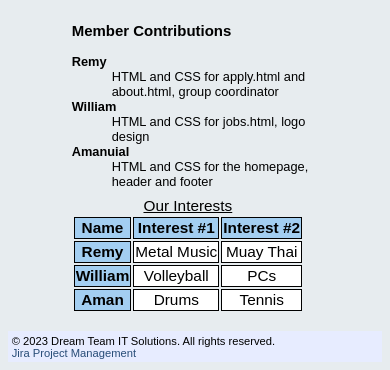
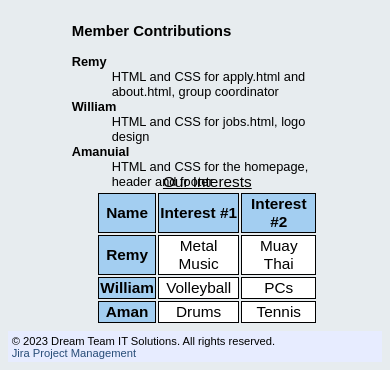
Before and after one commit to Remy-Amor/dream_team_COS10026_project, a PHP site: page /about.html in a window 390 px wide. Shown: the part 536-906 px from the top of the page. Run offline with PHP 8.4, Linux system fonts and the light colour scheme; some web fonts are replaced.

Commit message:
finished about.html responsive styling

```diff
--- a/styles/responsive.css
+++ b/styles/responsive.css
@@ -79,7 +79,7 @@ description: refers to all pages about resizing page layout based on screen size
           grid-row: span 2 / span 2;
           grid-column-start: 2;
           grid-row-start: 8;
-          margin-top: 10%;
+          margin-left: 10%;
       }
 
       #group_image {
```
